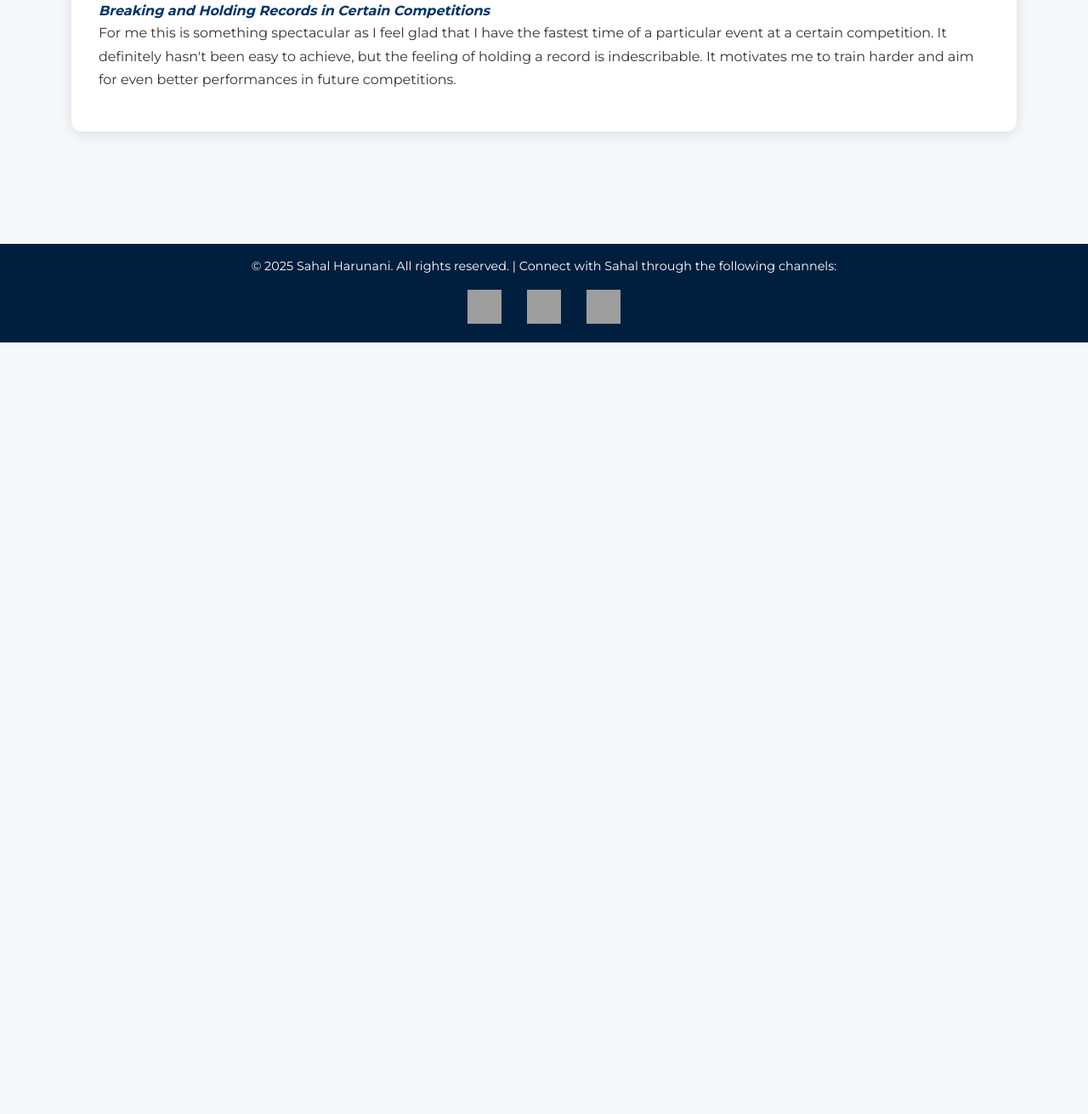
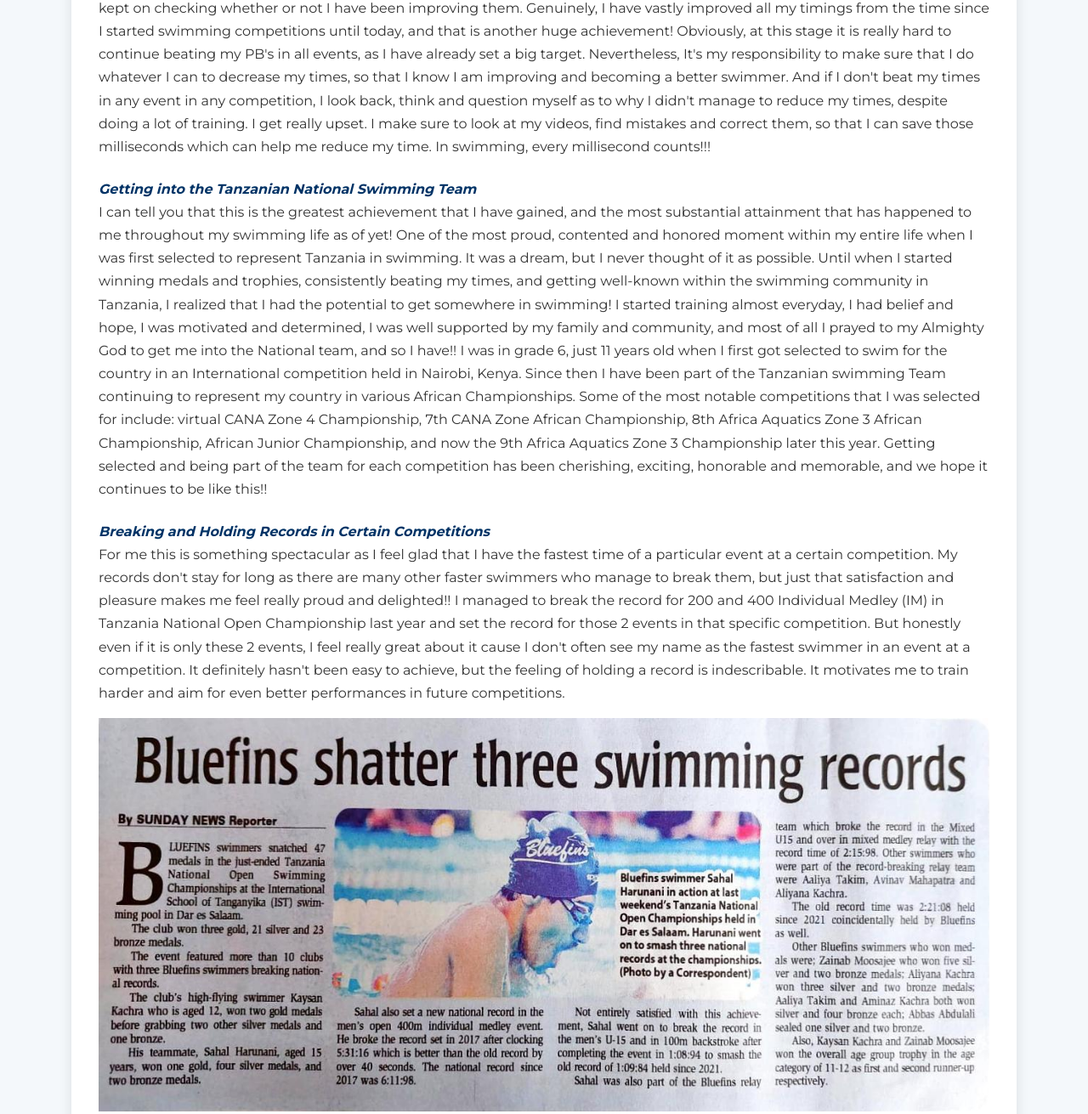
Before and after one commit to SahalHarunani/swimsahal, a plain HTML site: page blog.html in a window 1280 px wide. Shown: the part 3717-5028 px from the top of the page at 85% size. Before the commit the page ends 4120 px from the top, so only its background shows below. Drawn offline with Linux system fonts and the light colour scheme; grey boxes are pictures that could not be loaded.

Commit message:
Add files via upload

```diff
--- a/blog.html
+++ b/blog.html
@@ -185,6 +185,7 @@
   <p>
     This is among the biggest achievements that I am really proud of myself. I started to win medals since 7 years old while racing in competitive swim meets. And just a year later, I went on to winning various trophies within different age groups. I am currently 16, and I still continue to win numerous medals and trophies which has tremendously pleased my family, friends, community, and myself too!! However, to be honest, it has become really difficult to win and reach the podium positions compared to when I was smaller, as now the competitions have indeed become stiffer. however, I don't give up! I always try my best to get into the podium as it is a great achievement. I currently have around 13 trophies and over 200 medals!!
   </p>
+  <img class="profile-img" width="100%" height=" 100%"src="sahalswimimages/sahalswim14.jpg" alt="Sahal Harunani" />
 
   <h4><i>Personal Best (PB) Times</i></h4>
   <p>
@@ -198,8 +199,9 @@
 
   <h4><i>Breaking and Holding Records in Certain Competitions</i></h4>
   <p>
-    For me this is something spectacular as I feel glad that I have the fastest time of a particular event at a certain competition. It definitely hasn't been easy to achieve, but the feeling of holding a record is indescribable. It motivates me to train harder and aim for even better performances in future competitions.
+    For me this is something spectacular as I feel glad that I have the fastest time of a particular event at a certain competition. My records don't stay for long as there are many other faster swimmers who manage to break them, but just that satisfaction and pleasure makes me feel really proud and delighted!! I managed to break the record for 200 and 400 Individual Medley (IM) in Tanzania National Open Championship last year and set the record for those 2 events in that specific competition. But honestly even if it is only these 2 events, I feel really great about it cause I don't often see my name as the fastest swimmer in an event at a competition. It definitely hasn't been easy to achieve, but the feeling of holding a record is indescribable. It motivates me to train harder and aim for even better performances in future competitions.
   </p>
+  <img class="profile-img" width="100%" height=" 100%"src="sahalswimimages/sahalswim15.jpeg" alt="Sahal Harunani" />
   </div>
 </section>
 
```
